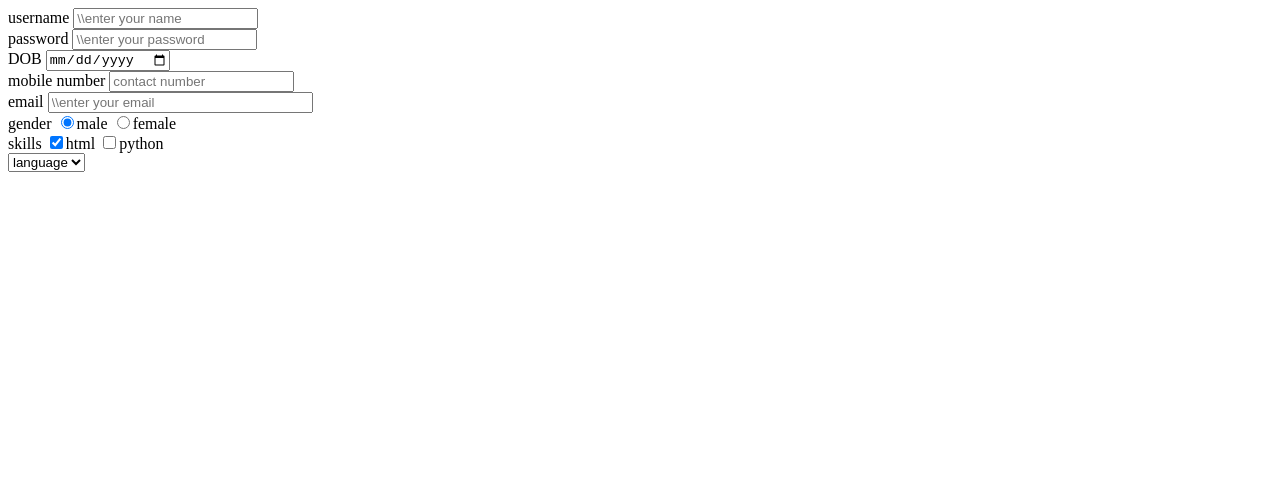
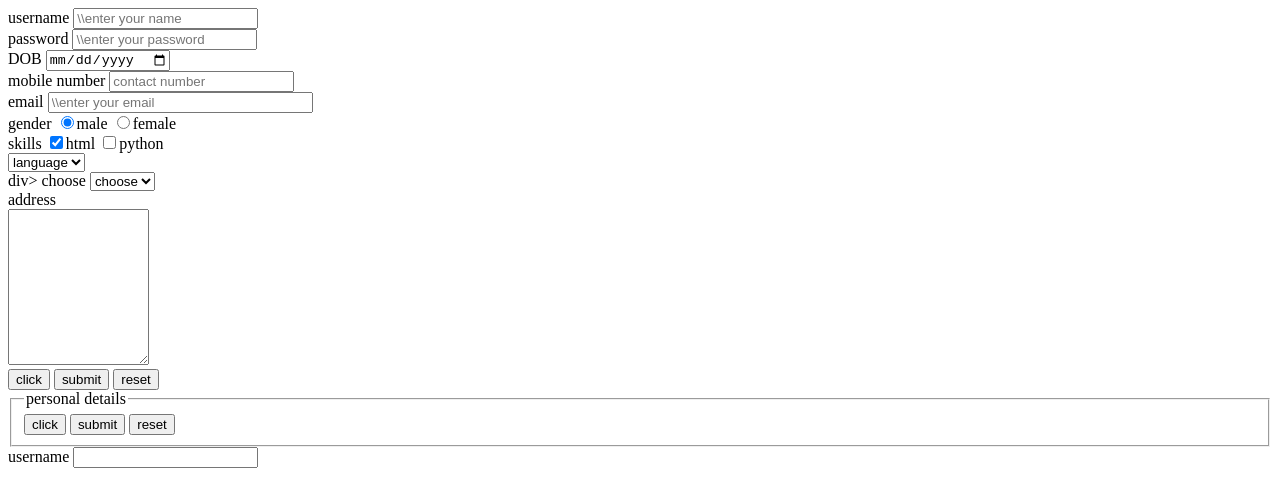
Before and after one commit to Akshaya-018/html-repo, a plain HTML site: page login.html in a window 1280 px wide. Drawn offline with Linux system fonts and the light colour scheme.

Commit message:
Add files via upload

```diff
--- a/login.html
+++ b/login.html
@@ -45,7 +45,37 @@
                 <option value="french">french</option>
             </select>
         </div>
+        div>
+        <label for="">choose</label>
+        <select>
+          <option value="">choose</option>
+          <option value="">html</option>
+           <option value="">css</option>
+            <option value="">js</option>
+        </select>
+    </div>
+    <br>
+    <div>
+        <label >address</label><br>
+        <textarea name="" id="" cols="15" rows="10"></textarea>
+    </div>
+    <div>
+        <input type="button" value="click">
+        <input type="submit" value="submit">
+        <input type="reset" value="reset">
+    </div>
+    <fieldset>
+        <legend>personal details</legend>
 
+        <input type="button" value="click">
+        <input type="submit" value="submit">
+        <input type="reset" value="reset">
+    </fieldset>
+    <form action="./login.html" target="_blank">
+        <label for="">username</label>
+        <input type="text" id="uname" name="uname" placeholder="" required>
+
+    </form>
     </form>
 </body>
 </html>
```
